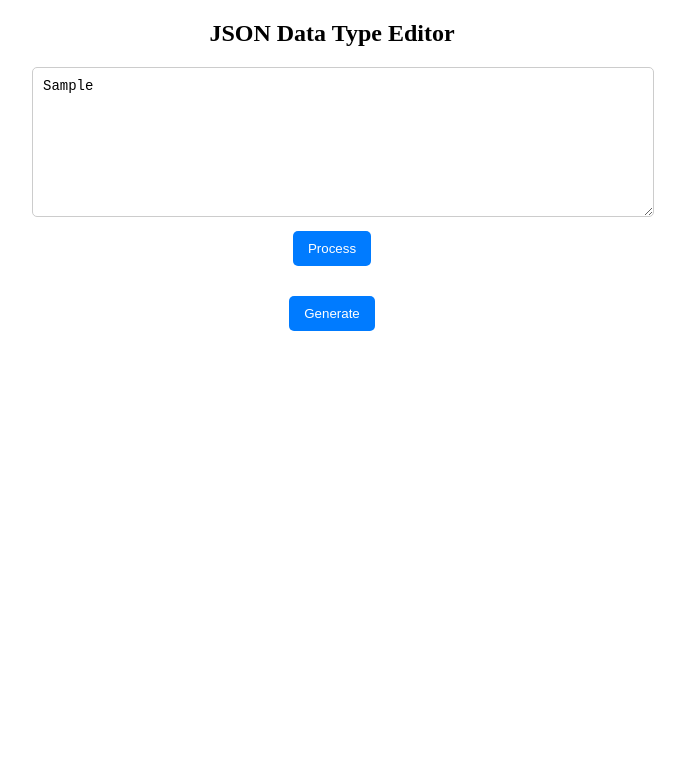
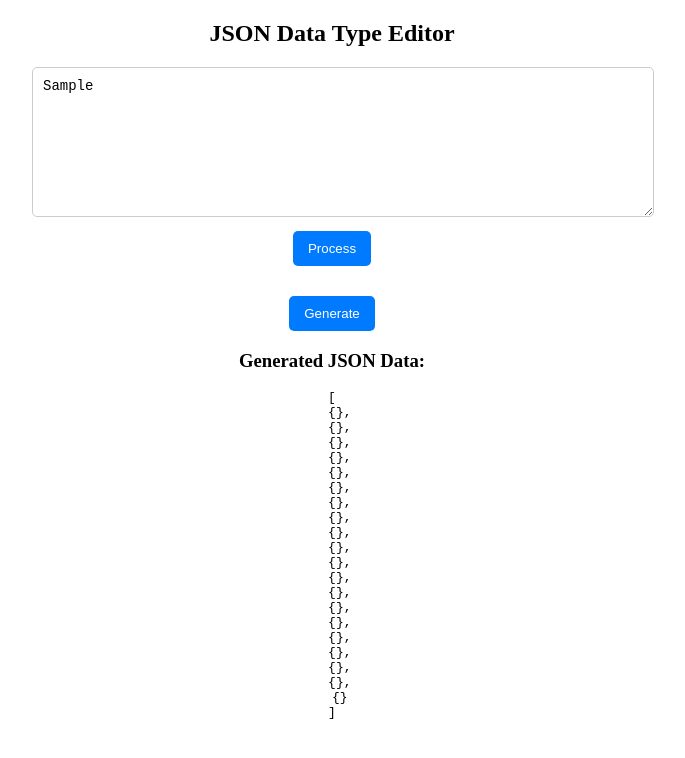
Before and after one commit to westly2818/dataGenerator, an Angular app: page / in a window 1280 px wide. Both pictures are taken after typing "Sample" into the empty fields and a click on the button "Generate". Shown: the top 758 px of the page, without its empty margins (308-993 px from the left). Built offline with nearby package versions, Linux system fonts and the light colour scheme.

Commit message:
displayed generated data

```diff
--- a/src/app/app.component.html
+++ b/src/app/app.component.html
@@ -43,4 +43,8 @@
     </div>
   </div>
   <button (click)="generateData()">Generate</button>
+  <div *ngIf="generatedData.length">
+    <h3>Generated JSON Data:</h3>
+    <pre>{{ generatedData | json }}</pre>
+  </div>
 </div>
--- a/src/app/app.component.ts
+++ b/src/app/app.component.ts
@@ -15,6 +15,7 @@ export class AppComponent {
   stringRandomValues: { [key: string]: number } = {};
   numberRange: { [key: string]: { min: number; max: number } } = {};
   dateValues: { [key: string]: any } = {};
+  generatedData: any = []
   processJson() {
     try {
       this.formattedJson = JSON.parse(this.jsonInput);
@@ -138,8 +139,7 @@ export class AppComponent {
 
       generateData.push(temp);
     }
-
-    console.log(generateData);
+    this.generatedData = generateData
   }
 
   // Helper functions
```
